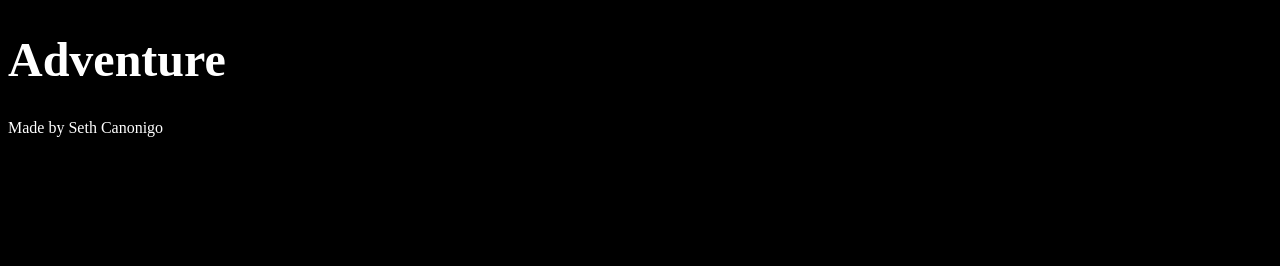
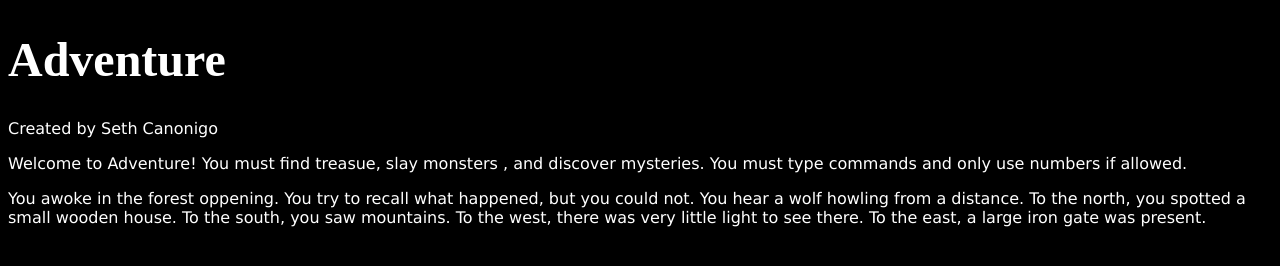
Before and after one commit to EmeraldMaster456/Adventure, a plain HTML site: page index.html in a window 1280 px wide. Drawn offline with nearby package versions, Linux system fonts and the light colour scheme.

Commit message:
Update index.html

```diff
--- a/index.html
+++ b/index.html
@@ -1,17 +1,33 @@
 <!DOCTYPE html>
 <html>
 <head>
+  <script type="text/javascript" src="scripts/jquery.js"></script>
   <title>ADVENTURE</title>
+</head>
 
-</head>
 <style>
  body{background-color:#000000;
   }
 </style>
+
+
 <body>
 
   <h1 style="color:white;font-size:300%;">Adventure</h1>
-  <p style="color:white;">Made by Seth Canonigo</p>
+  <p style="color:white;font-family:verdana;">Created by Seth Canonigo</p>
+
+  <div id=console>
+
+    <p id="message_startgame" style="color:white;font-family:verdana;">Welcome to Adventure! You must find treasue, slay monsters
+    , and discover mysteries. You must type commands and only use numbers if allowed.</p>
+
+    <p id="area_forestopenning" style="color:white;font-family:verdana;">You awoke in the forest oppening. You try to recall what
+    happened, but you could not. You hear a wolf howling from a distance. To the north, you spotted a small wooden house. To
+    the south, you saw mountains. To the west, there was very little light to see there. To the east, a large iron gate was present.
+    </p>
+
+
+    </div>
  </body>
 
 </html>
```
